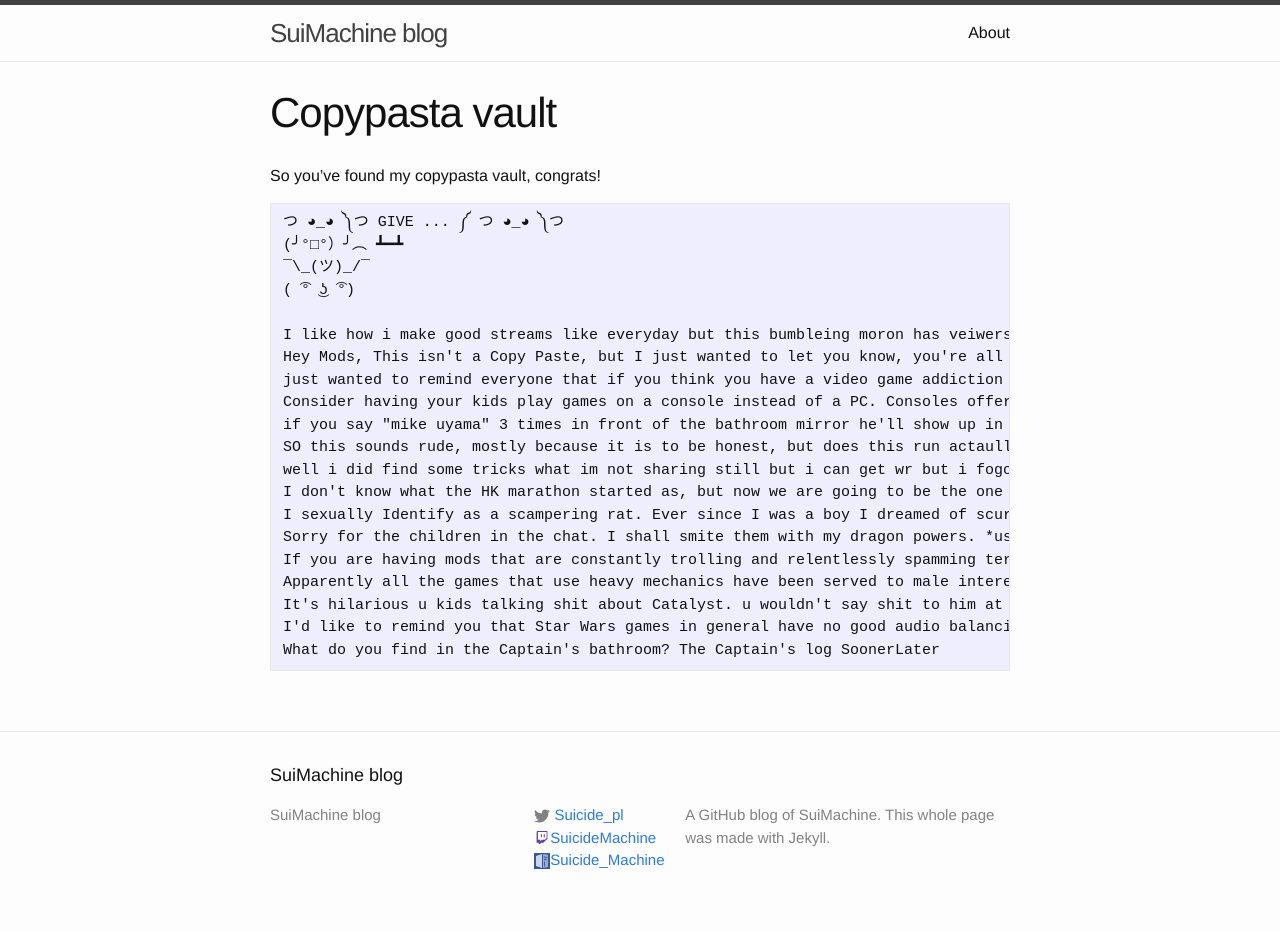
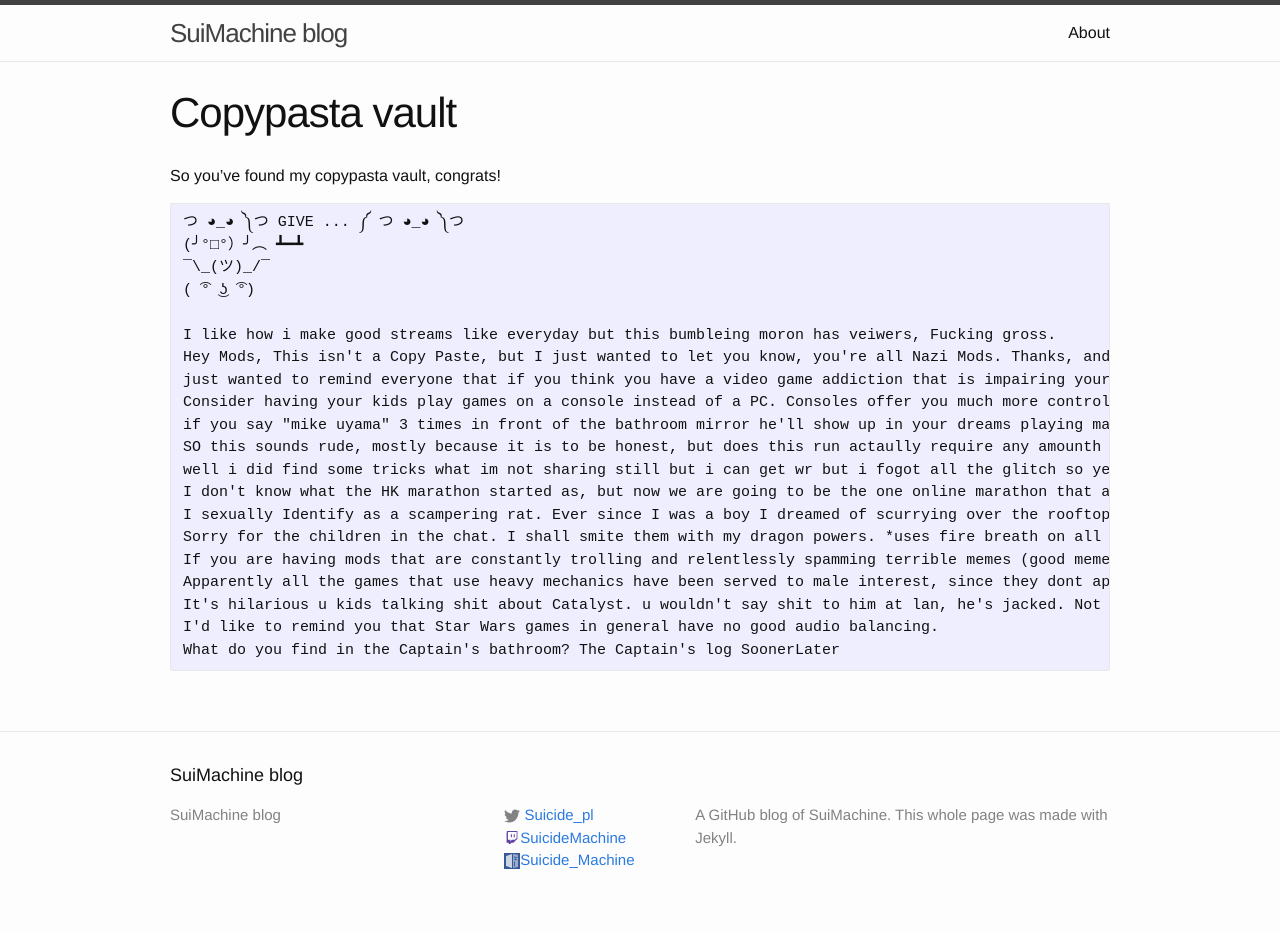
Before and after one commit to SuiMachine/SuiMachine.github.io, a Jekyll site: the page built from copy_pasta.md, in a window 1280 px wide. Built offline with Jekyll 4.4.1, drawn with Linux system fonts in a browser that asks for light colours.

Commit message:
Cleanup, CSS width

```diff
--- a/_layouts/unlistedpage.html
+++ /dev/null
@@ -1,14 +0,0 @@
----
-layout: default
----
-<article class="post">
-
-  <header class="post-header">
-    <h1 class="post-title">{{ page.title }}</h1>
-  </header>
-
-  <div class="post-content">
-    {{ content }}
-  </div>
-
-</article>
--- a/css/main.scss
+++ b/css/main.scss
@@ -23,7 +23,7 @@
 $grey-color-dark:  darken($grey-color, 25%);
 
 // Width of the content area
-$content-width:    800px;
+$content-width:    1000px;
 
 $on-palm:          600px;
 $on-laptop:        800px;
```
Also changed, not shown: copy_pasta.md (+1 -1 lines).
